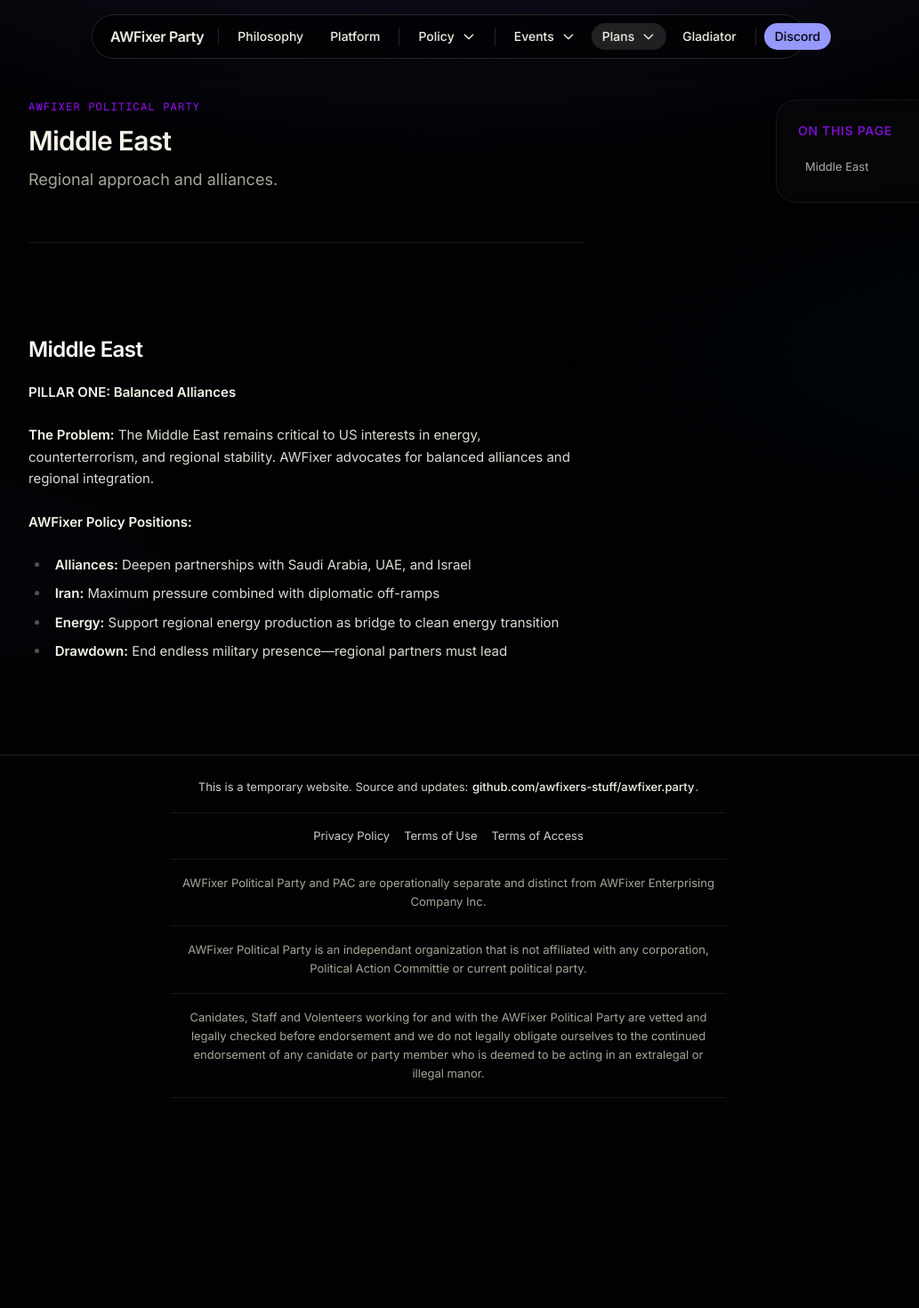
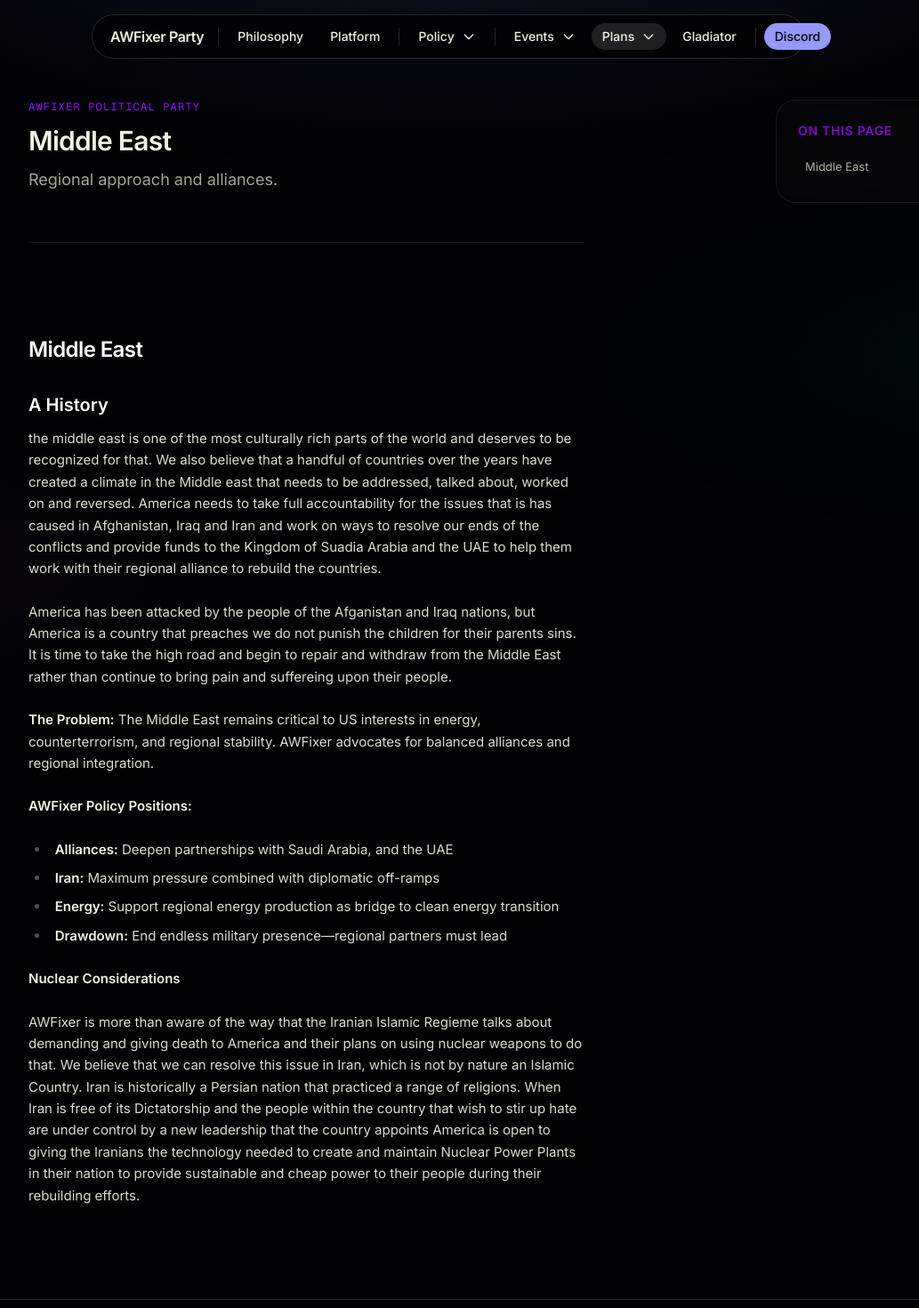
Before and after one commit to awfixers-stuff/tmp.awfixer.party, a Next.js app: page /plans/middle-east in a window 1280 px wide. Shown: the top 1470 px of the page at 89% size, without its empty margins (136-1169 px from the left). Before the commit the page ends 1258 px from the top, so only its background shows below. Built offline with nearby package versions, Linux system fonts and the light colour scheme.

Commit message:
feat: update tmpsite

```diff
--- a/app/plans/middle-east/middle-east.mdx
+++ b/app/plans/middle-east/middle-east.mdx
@@ -1,13 +1,21 @@
 ## Middle East
 
-**PILLAR ONE: Balanced Alliances**
+### A History
+
+the middle east is one of the most culturally rich parts of the world and deserves to be recognized for that. We also believe that a handful of countries over the years have created a climate in the Middle east that needs to be addressed, talked about, worked on and reversed. America needs to take full accountability for the issues that is has caused in Afghanistan, Iraq and Iran and work on ways to resolve our ends of the conflicts and provide funds to the Kingdom of Suadia Arabia and the UAE to help them work with their regional alliance to rebuild the countries.
+
+America has been attacked by the people of the Afganistan and Iraq nations, but America is a country that preaches we do not punish the children for their parents sins. It is time to take the high road and begin to repair and withdraw from the Middle East rather than continue to bring pain and suffereing upon their people.
 
 **The Problem:**
 The Middle East remains critical to US interests in energy, counterterrorism, and regional stability. AWFixer advocates for balanced alliances and regional integration.
 
 **AWFixer Policy Positions:**
 
-- **Alliances:** Deepen partnerships with Saudi Arabia, UAE, and Israel
+- **Alliances:** Deepen partnerships with Saudi Arabia, and the UAE
 - **Iran:** Maximum pressure combined with diplomatic off-ramps
 - **Energy:** Support regional energy production as bridge to clean energy transition
 - **Drawdown:** End endless military presence—regional partners must lead
+
+**Nuclear Considerations**
+
+AWFixer is more than aware of the way that the Iranian Islamic Regieme talks about demanding and giving death to America and their plans on using nuclear weapons to do that. We believe that we can resolve this issue in Iran, which is not by nature an Islamic Country. Iran is historically a Persian nation that practiced a range of religions. When Iran is free of its Dictatorship and the people within the country that wish to stir up hate are under control by a new leadership that the country appoints America is open to giving the Iranians the technology needed to create and maintain Nuclear Power Plants in their nation to provide sustainable and cheap power to their people during their rebuilding efforts.
```
